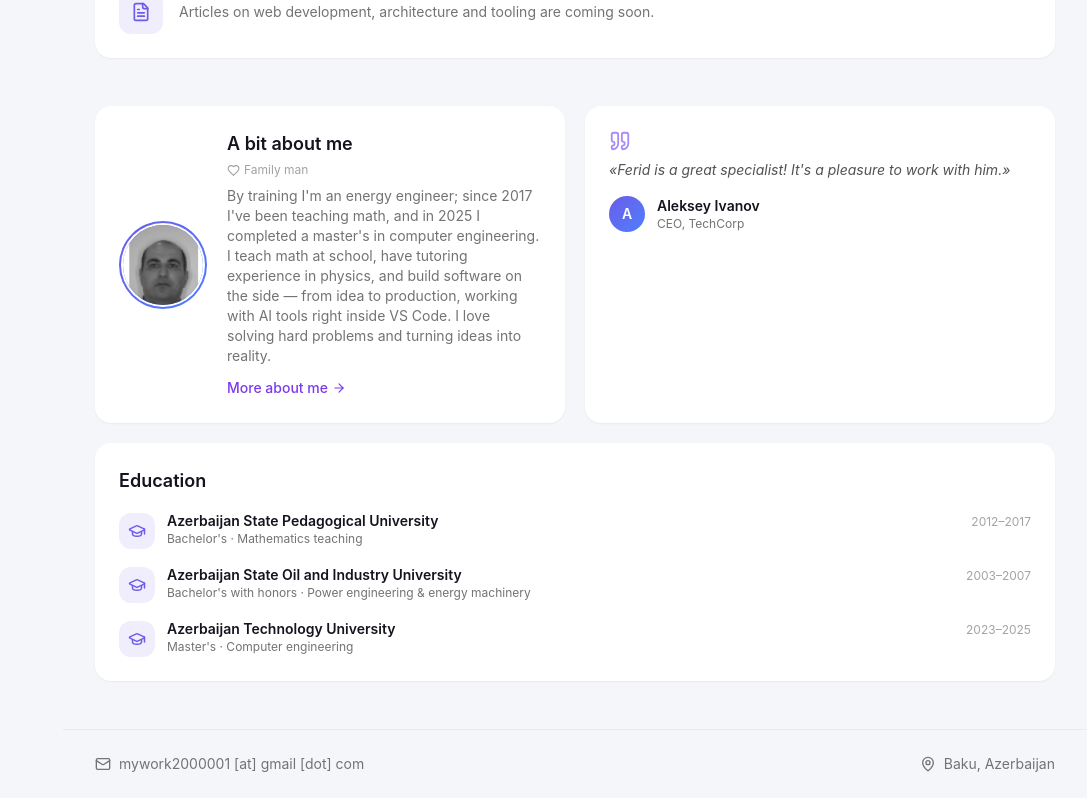
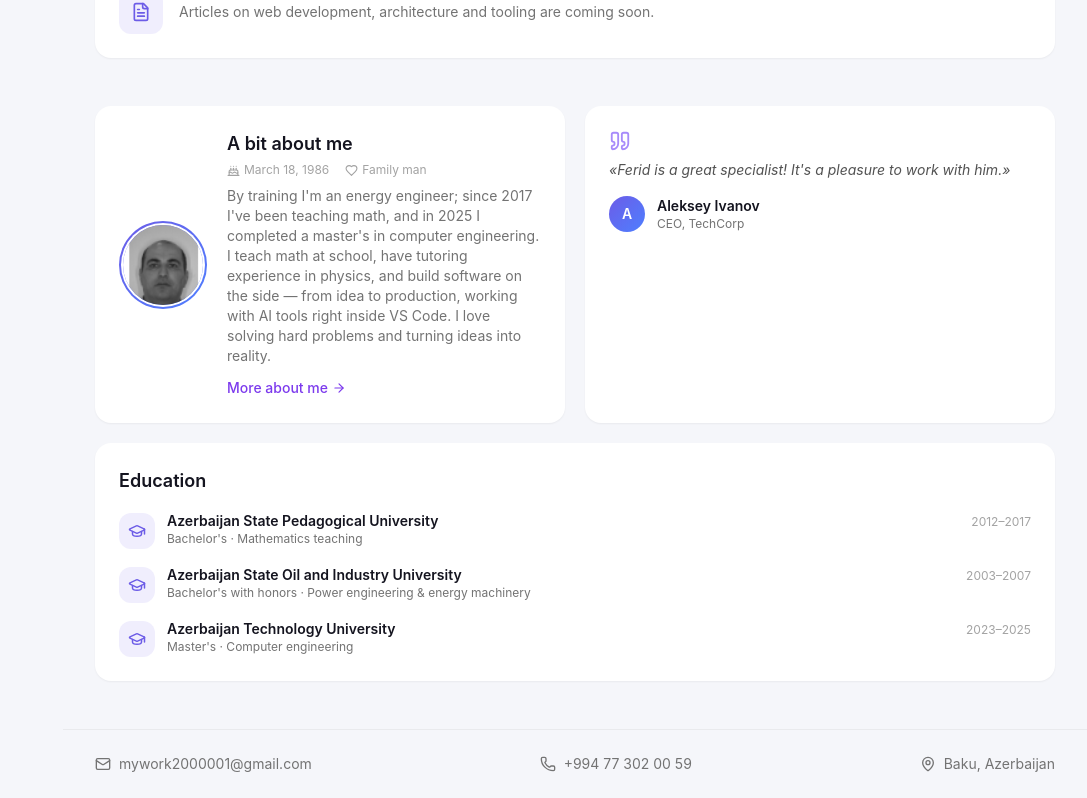
Before and after one commit to mywork2000001-ops/portfolio, a React (Vite) app: page / in a window 1280 px wide. Shown: the part 1992-2790 px from the top of the page, without its empty margins (193-1280 px from the left). Built offline with nearby package versions, Linux system fonts and the light colour scheme.

Commit message:
Revert "Remove exposed personal contact details from the public site"
This reverts commit 2b25fa2a3899075a0acbdc368251978cbd0512f1.

```diff
--- a/src/components/About.tsx
+++ b/src/components/About.tsx
@@ -1,4 +1,4 @@
-import { Quote, ArrowRight, Heart } from 'lucide-react'
+import { Quote, ArrowRight, Cake, Heart } from 'lucide-react'
 import photo from '../assets/foto.png'
 import { educationIcon, educationYears } from '../data/portfolio'
 import { useLanguage } from '../context/LanguageContext'
@@ -21,6 +21,10 @@ export default function About() {
           <div>
             <h2 className="text-lg font-semibold">{t.about.title}</h2>
             <div className="mt-1 flex flex-wrap gap-x-4 gap-y-1 text-xs text-neutral-400 dark:text-neutral-500">
+              <span className="flex items-center gap-1">
+                <Cake size={13} />
+                {t.about.birthdate}
+              </span>
               <span className="flex items-center gap-1">
                 <Heart size={13} />
                 {t.about.familyMan}
--- a/src/components/Footer.tsx
+++ b/src/components/Footer.tsx
@@ -1,10 +1,9 @@
-import { Mail, MapPin } from 'lucide-react'
+import { Mail, Phone, MapPin } from 'lucide-react'
 import { contacts } from '../data/portfolio'
 import { useLanguage } from '../context/LanguageContext'
 
 export default function Footer() {
   const { t } = useLanguage()
-  const email = `${contacts.emailUser}@${contacts.emailDomain}`
 
   return (
     <footer
@@ -12,9 +11,13 @@ export default function Footer() {
       className="scroll-mt-20 border-t border-black/5 px-4 py-6 sm:px-8 dark:border-white/10"
     >
       <div className="flex flex-wrap items-center justify-between gap-4 text-sm text-neutral-500 dark:text-neutral-400">
-        <a href={`mailto:${email}`} className="flex items-center gap-2 hover:text-violet-500">
+        <a href={`mailto:${contacts.email}`} className="flex items-center gap-2 hover:text-violet-500">
           <Mail size={16} />
-          {contacts.emailUser} [at] {contacts.emailDomain.replace('.', ' [dot] ')}
+          {contacts.email}
+        </a>
+        <a href={`tel:${contacts.phone.replace(/\s/g, '')}`} className="flex items-center gap-2 hover:text-violet-500">
+          <Phone size={16} />
+          {contacts.phone}
         </a>
         <span className="flex items-center gap-2">
           <MapPin size={16} />
--- a/src/components/Sidebar.tsx
+++ b/src/components/Sidebar.tsx
@@ -1,6 +1,6 @@
 import { useState } from 'react'
-import { Download, Menu, X, Mail } from 'lucide-react'
-import { navItems, socialLinks, contacts } from '../data/portfolio'
+import { Download, Menu, X } from 'lucide-react'
+import { navItems, socialLinks } from '../data/portfolio'
 import { useLanguage } from '../context/LanguageContext'
 import type { Translation } from '../i18n/translations'
 
@@ -98,13 +98,6 @@ export default function Sidebar({ activeSection, onNavigate }: SidebarProps) {
               <Icon size={18} />
             </a>
           ))}
-          <a
-            href={`mailto:${contacts.emailUser}@${contacts.emailDomain}`}
-            aria-label="Email"
-            className="text-sidebar-text hover:text-white transition-colors"
-          >
-            <Mail size={18} />
-          </a>
         </div>
       </aside>
 
--- a/src/data/portfolio.ts
+++ b/src/data/portfolio.ts
@@ -40,6 +40,7 @@ export const socialLinks = [
   { label: 'GitHub', href: 'https://github.com/mywork2000001-ops/portfolio', icon: Github },
   { label: 'LinkedIn', href: 'https://linkedin.com/', icon: Linkedin },
   { label: 'Telegram', href: 'https://t.me/', icon: Send },
+  { label: 'Email', href: 'mailto:mywork2000001@gmail.com', icon: Mail },
 ]
 
 export const stats = [
@@ -125,8 +126,8 @@ export const skills = [
 export const serviceIcons: LucideIcon[] = [Code2, Server, PenTool, Gauge]
 
 export const contacts = {
-  emailUser: 'mywork2000001',
-  emailDomain: 'gmail.com',
+  email: 'mywork2000001@gmail.com',
+  phone: '+994 77 302 00 59',
 }
 
 export const educationIcon = GraduationCap
--- a/src/i18n/translations.ts
+++ b/src/i18n/translations.ts
@@ -40,6 +40,7 @@ export interface Translation {
   blogText: string
   about: {
     title: string
+    birthdate: string
     familyMan: string
     text: string
     moreLink: string
@@ -101,6 +102,7 @@ export const translations: Record<Lang, Translation> = {
     blogText: 'Скоро здесь появятся статьи о веб-разработке, архитектуре и инструментах.',
     about: {
       title: 'Немного обо мне',
+      birthdate: '18 марта 1986',
       familyMan: 'Семьянин',
       text:
         'По образованию инженер-энергетик, с 2017 года — учитель математики, а в 2025-м получил магистратуру по компьютерной инженерии. Преподаю математику в школе, есть опыт репетиторства по физике, а разработкой занимаюсь параллельно — от идеи до продакшена, в связке с AI-инструментами прямо в VS Code. Люблю решать сложные задачи и воплощать идеи в реальность.',
@@ -165,6 +167,7 @@ export const translations: Record<Lang, Translation> = {
     blogText: 'Articles on web development, architecture and tooling are coming soon.',
     about: {
       title: 'A bit about me',
+      birthdate: 'March 18, 1986',
       familyMan: 'Family man',
       text:
         "By training I'm an energy engineer; since 2017 I've been teaching math, and in 2025 I completed a master's in computer engineering. I teach math at school, have tutoring experience in physics, and build software on the side — from idea to production, working with AI tools right inside VS Code. I love solving hard problems and turning ideas into reality.",
@@ -229,6 +232,7 @@ export const translations: Record<Lang, Translation> = {
     blogText: 'Tezliklə burada veb-proqramlaşdırma, arxitektura və alətlər haqqında məqalələr yerləşdiriləcək.',
     about: {
       title: 'Mənim haqqımda qısaca',
+      birthdate: '18 mart 1986',
       familyMan: 'Ailəli',
       text:
         'Təhsilimə görə enerji mühəndisiyəm, 2017-ci ildən riyaziyyat müəllimiyəm, 2025-ci ildə isə kompüter mühəndisliyi üzrə magistratura pilləsini bitirmişəm. Məktəbdə riyaziyyat tədris edirəm, fizika üzrə repetitorluq təcrübəm var, paralel olaraq isə proqram təminatı hazırlayıram — VS Code daxilində AI alətləri ilə ideyadan məhsula qədər. Mürəkkəb məsələləri həll etməyi və ideyaları reallığa çevirməyi sevirəm.',
```
